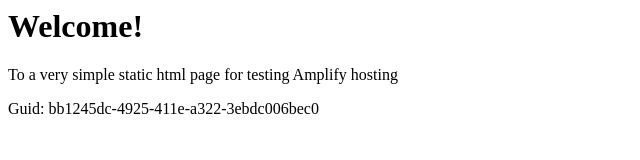
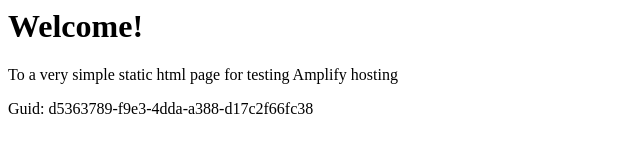
Before and after one commit to aws-aemilia-cmh/Github-PR-Commit-Integration-Test-DoNotTouch-GithubWebhookPreviewCanaryTest-v1-prod-us-east-2, a website: page src/index.html in a window 1280 px wide. Shown: the full height of the page, 0-640 px from the left. Drawn offline with Linux system fonts and the light colour scheme.

Commit message:
commit from integ tests

```diff
--- a/src/index.html
+++ b/src/index.html
@@ -12,6 +12,6 @@
 <body>
     <h1>Welcome!</h1>
     <p>To a very simple static html page for testing Amplify hosting</p>
-    <p>Guid: bb1245dc-4925-411e-a322-3ebdc006bec0</p></body>
+    <p>Guid: d5363789-f9e3-4dda-a388-d17c2f66fc38</p></body>
 
 </html>
```
